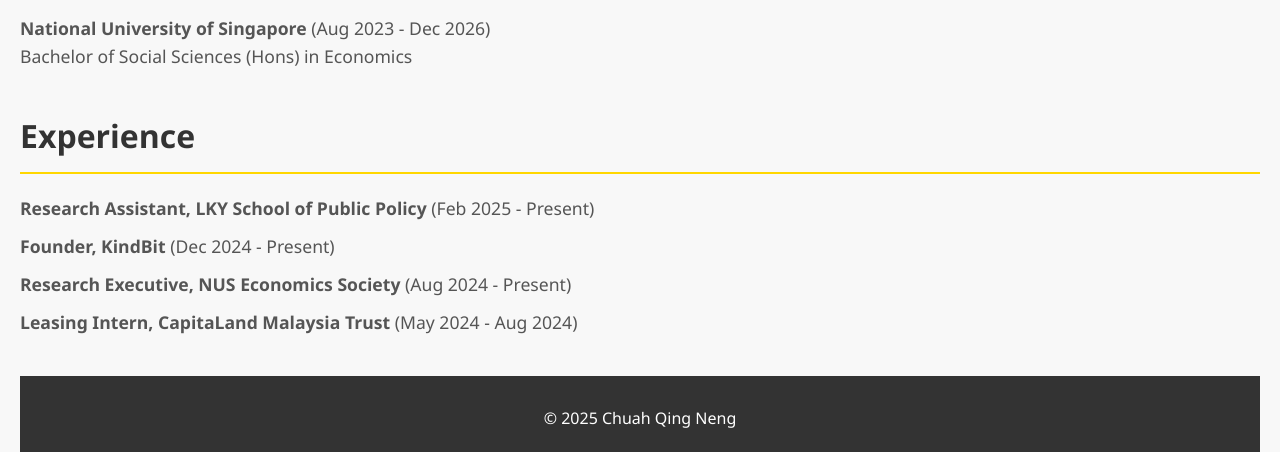
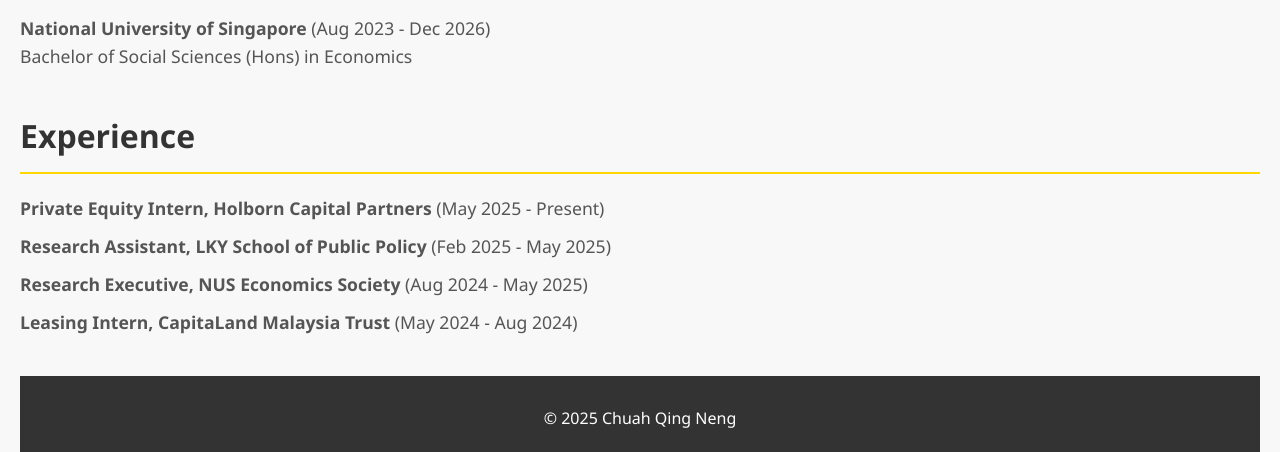
Before and after one commit to tehtarik17/qingneng, a plain HTML site: page index.html in a window 1280 px wide. Shown: the part 590-1042 px from the top of the page. Drawn offline with Linux system fonts and the light colour scheme.

Commit message:
Update index.html

```diff
--- a/index.html
+++ b/index.html
@@ -35,9 +35,9 @@
         <section class="experience">
             <h2>Experience</h2>
             <ul>
-                <li><strong>Research Assistant, LKY School of Public Policy</strong> (Feb 2025 - Present) </li>
-                <li><strong>Founder, KindBit</strong> (Dec 2024 - Present) </li>
-                <li><strong>Research Executive, NUS Economics Society</strong> (Aug 2024 - Present) </li>
+                <li><strong>Private Equity Intern, Holborn Capital Partners</strong> (May 2025 - Present) </li>
+                <li><strong>Research Assistant, LKY School of Public Policy</strong> (Feb 2025 - May 2025) </li>
+                <li><strong>Research Executive, NUS Economics Society</strong> (Aug 2024 - May 2025) </li>
                 <li><strong>Leasing Intern, CapitaLand Malaysia Trust</strong> (May 2024 - Aug 2024)</li>
             </ul>
         </section>
```
